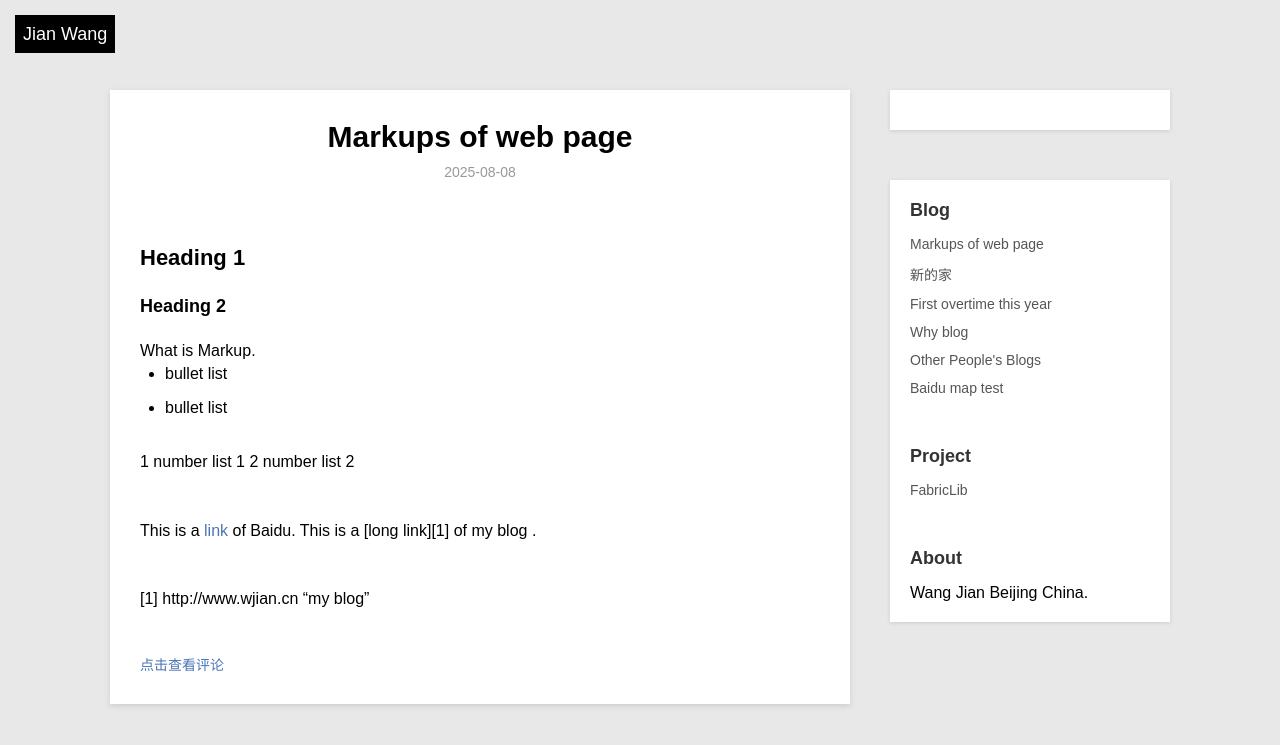
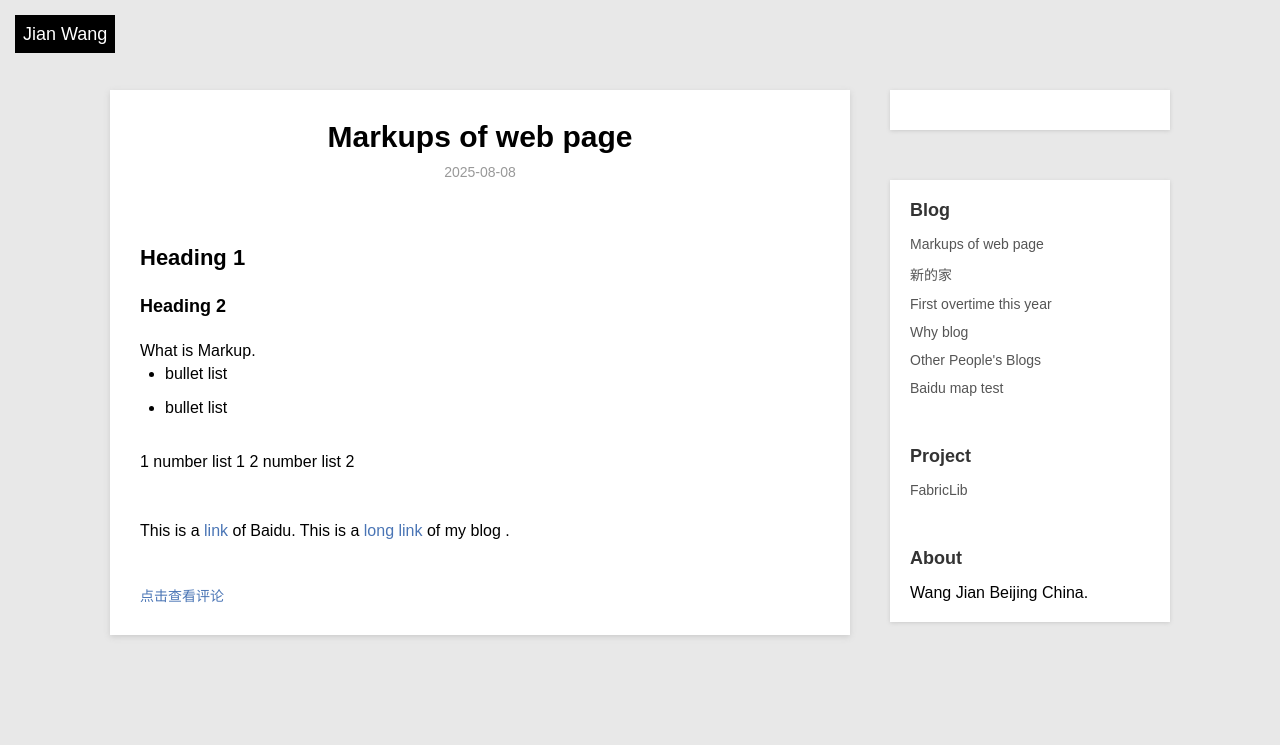
Before and after one commit to JuuW/blog, a Jekyll site: the page built from _posts/blog/2025-08-08-demo.md, in a window 1280 px wide. Shown: the top 745 px of the page. Built offline with Jekyll 4.4.1, drawn with Linux system fonts in a browser that asks for light colours.

Commit message:
Update 2025-08-08-demo.md

```diff
--- a/_posts/blog/2025-08-08-demo.md
+++ b/_posts/blog/2025-08-08-demo.md
@@ -20,4 +20,4 @@ This is a [link] of Baidu.
 This is a [long link][1] of my blog .
 
 [link]: http://www.baidu.com "home page of baidu"
-[1] http://www.wjian.cn "my blog"
+[1]: http://www.wjian.cn "my blog"
```
